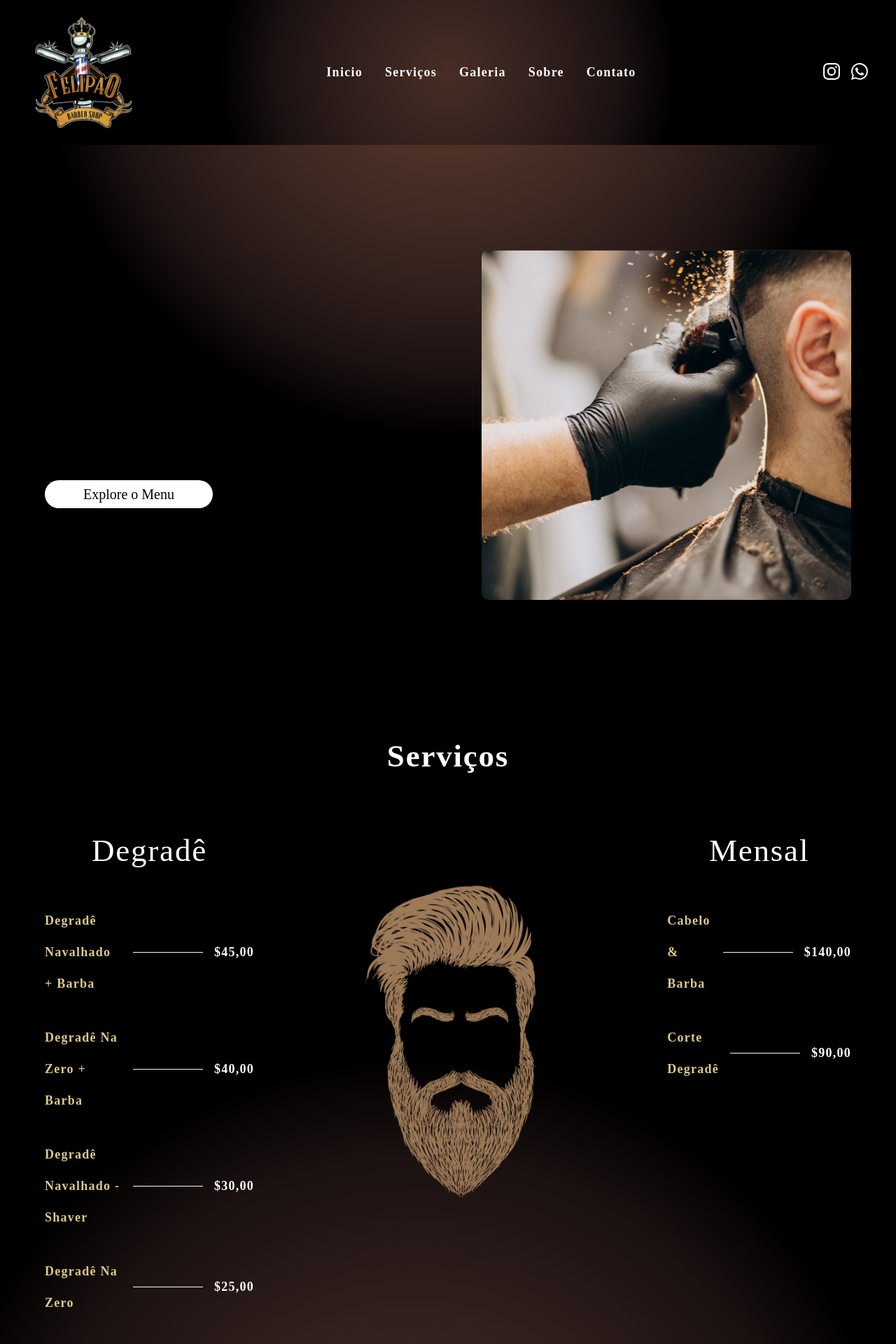
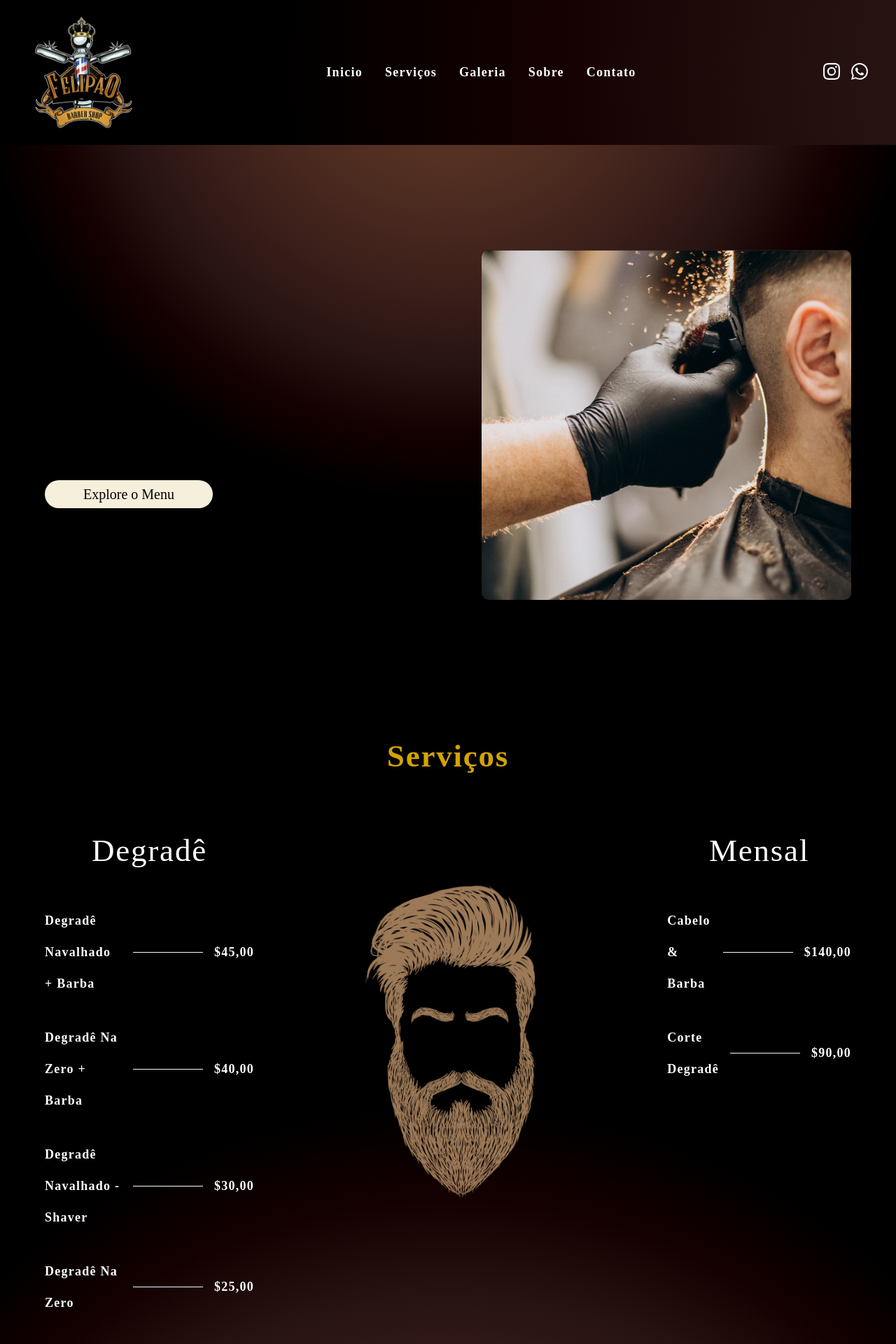
Before and after one commit to Shystra/react_Barbearia, a React (Create React App) app in the folder project/: page / in a window 1280 px wide. Shown: the top 1920 px of the page at 70% size. Built offline with nearby package versions, Linux system fonts and the light colour scheme; a web font is replaced by a local one.

Commit message:
style: jut css in all code

```diff
--- a/project/src/App.css
+++ b/project/src/App.css
@@ -75,7 +75,7 @@
     font-size: 20px;
     /* font-family: inherit; */
     font-family: var(--font-base);
-    background-color: var(--color-golden);
+    background-color: var(--color-crimson);
     /* background-image: linear-gradient(var(--color-golden),black, black); */
     /* background-image: radial-gradient(circle at 109.81% 55.23%, #452a2a 0, #372224 12.5%, #291a1c 25%, #191113 37.5%, #000000 50%, #000000 62.5%, #000000 75%, #000000 87.5%, #000000 100%); */
     color: rgb(0, 0, 0);
--- a/project/src/components/Menuitem/MenuItem.jsx
+++ b/project/src/components/Menuitem/MenuItem.jsx
@@ -6,7 +6,7 @@ const MenuItem = ({ title, price, tags }) => (
   <div className='app__menuitem'>
     <div className='app__menuitem-head'>
       <div className='app__menuitem-name'>
-      <p className='p__cormorant' style={{ color: '#DCCA87' }}>{title}</p>
+      <p className='p__cormorant' style={{ color: '#ffffff' }}>{title}</p>
     </div>
 
       <div className='app__menuitem-dash'/>
--- a/project/src/components/Navbar/Navbar.css
+++ b/project/src/components/Navbar/Navbar.css
@@ -5,7 +5,7 @@
     align-items: center;
     /* background-color: black; */
     /* background-image: radial-gradient(circle at 120.71% 50%, #6361a3 0, #31345b 25%, #030318 50%, #000000 75%, #000000 100%); */
-    background-image: radial-gradient(circle at 50% 50%, #472e25 0, #3a2520 12.5%, #2c1c1a 25%, #1c1212 37.5%, #010000 50%, #000000 62.5%, #000000 75%, #000000 87.5%, #000000 100%);
+    background-image: radial-gradient(circle at 120.71% 50%, #311917 0, #23100f 25%, #140000 50%, #000000 75%, #000000 100%);
     /* background-image: linear-gradient(); */
     padding: 1rem 2rem;
 
@@ -89,7 +89,7 @@
     width: 100%;
     height: 100vh;
     /* background: var(--color-black); */
-    background-image: linear-gradient(black, black,gray );
+    background-image: radial-gradient(circle at 50% 120.71%, #40221c 0, #321a17 16.67%, #23110f 33.33%, #140000 50%, #000000 66.67%, #000000 83.33%, #000000 100%);
     transition: 0.9s ease;
 
     flex-direction: column;
--- a/project/src/container/AboutUs/AboutUs.css
+++ b/project/src/container/AboutUs/AboutUs.css
@@ -1,5 +1,5 @@
 .app__aboutus{
-    background-image: radial-gradient(circle at 50% 94%, #583e29 0, #533828 8.33%, #4a3026 16.67%, #3e2821 25%, #2e1e1b 33.33%, #1d1312 41.67%, #010000 50%, #000000 58.33%, #000000 66.67%, #000000 75%, #000000 83.33%, #000000 91.67%, #000000 100%);
+    background-image: radial-gradient(circle at 50% 120.71%, #613f23 0, #5c3823 8.33%, #533022 16.67%, #47271e 25%, #381d19 33.33%, #271311 41.67%, #140000 50%, #000000 58.33%, #000000 66.67%, #000000 75%, #000000 83.33%, #000000 91.67%, #000000 100%);
 
 }
 
--- a/project/src/container/Footer/Footer.css
+++ b/project/src/container/Footer/Footer.css
@@ -9,7 +9,7 @@
     flex-direction: column;
 
     /* background: black; */
-    background-image: radial-gradient(circle at 50% 6%, #2e1e1b 0, #221716 16.67%, #160e0e 33.33%, #010000 50%, #000000 66.67%, #000000 83.33%, #000000 100%);
+    background-image: radial-gradient(circle at 50% -20.71%, #613f23 0, #5c3823 8.33%, #533022 16.67%, #47271e 25%, #381d19 33.33%, #271311 41.67%, #140000 48%, #000000 58.33%, #000000 66.67%, #000000 75%, #000000 83.33%, #000000 91.67%, #000000 100%);
     padding-top: 0;
 }
 
--- a/project/src/container/Gallery/Gallery.css
+++ b/project/src/container/Gallery/Gallery.css
@@ -2,7 +2,7 @@
     display: flex;
     flex-direction: row;
 
-    background-image: radial-gradient(circle at 42.36% 6.67%, #4b3126 0, #422a23 10%, #36231e 20%, #281a19 30%, #1a1110 40%, #010000 50%, #000000 60%, #000000 70%, #000000 80%, #000000 90%, #000000 100%);
+    background-image: radial-gradient(circle at 50% -20.71%, #613f23 0, #5c3823 8.33%, #533022 16.67%, #47271e 25%, #381d19 33.33%, #271311 41.67%, #140000 50%, #000000 58.33%, #000000 66.67%, #000000 75%, #000000 83.33%, #000000 91.67%, #000000 100%);
     padding: 4rem 0;
     padding: 8rem 0 4rem 6rem;
 }
--- a/project/src/container/Header/Header.css
+++ b/project/src/container/Header/Header.css
@@ -1,7 +1,7 @@
 .app__header{
     /* background-image: linear-gradient(black, gray, black ); */
     /* background-image: radial-gradient(circle at 120.71% 50%, #6361a3 0, #31345b 25%, #030318 50%, #000000 75%, #000000 100%); */
-    background-image: radial-gradient(circle at 50% -20.71%, #583e29 0, #533828 8.33%, #4a3026 16.67%, #3e2821 25%, #2e1e1b 33.33%, #1d1312 41.67%, #010000 50%, #000000 58.33%, #000000 66.67%, #000000 75%, #000000 83.33%, #000000 91.67%, #000000 100%);
+    background-image: radial-gradient(circle at 50% -20.71%, #613f23 0, #5c3823 8.33%, #533022 16.67%, #47271e 25%, #381d19 33.33%, #271311 41.67%, #140000 50%, #000000 58.33%, #000000 66.67%, #000000 75%, #000000 83.33%, #000000 91.67%, #000000 100%);
 }
 
 /* .app__header-h1{
--- a/project/src/container/Menu/SpecialMenu.css
+++ b/project/src/container/Menu/SpecialMenu.css
@@ -1,7 +1,7 @@
 .app__specialMenu{
     flex-direction: column;
     /* background: black; */
-    background-image: radial-gradient(circle at 46.17% 93.83%, #4b3126 0, #422a23 10%, #36231e 20%, #281a19 30%, #1a1110 40%, #010000 50%, #000000 60%, #000000 70%, #000000 80%, #000000 90%, #000000 100%);
+    background-image: radial-gradient(circle at 50% 120.71%, #613f23 0, #5c3823 8.33%, #533022 16.67%, #47271e 25%, #381d19 33.33%, #271311 41.67%, #140000 50%, #000000 58.33%, #000000 66.67%, #000000 75%, #000000 83.33%, #000000 91.67%, #000000 100%);
 }
 
 .app__specialMenu-title{
--- a/project/src/index.css
+++ b/project/src/index.css
@@ -4,7 +4,7 @@
   --font-base: 'Cormorant Upright', serif;
   --font-alt: 'Open Sans', sans-serif;
 
-  --color-golden: #fff;
+  --color-golden: #d3a304;
   --color-black: #0C0C0C;
   --color-gray: #545454;
   --color-crimson: #F5EFDB;
```
Also changed, not shown: project/src/components/Menuitem/MenuItem.css (line endings or trailing spaces).
